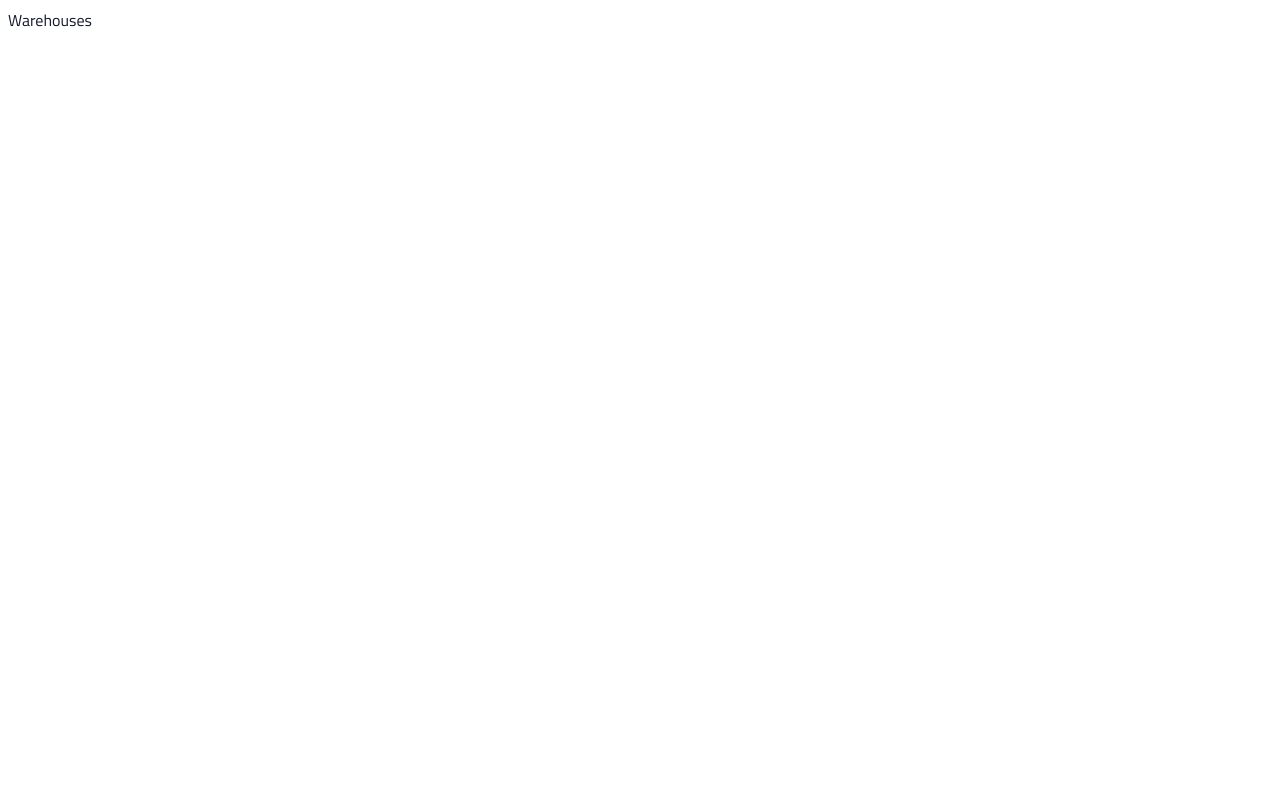
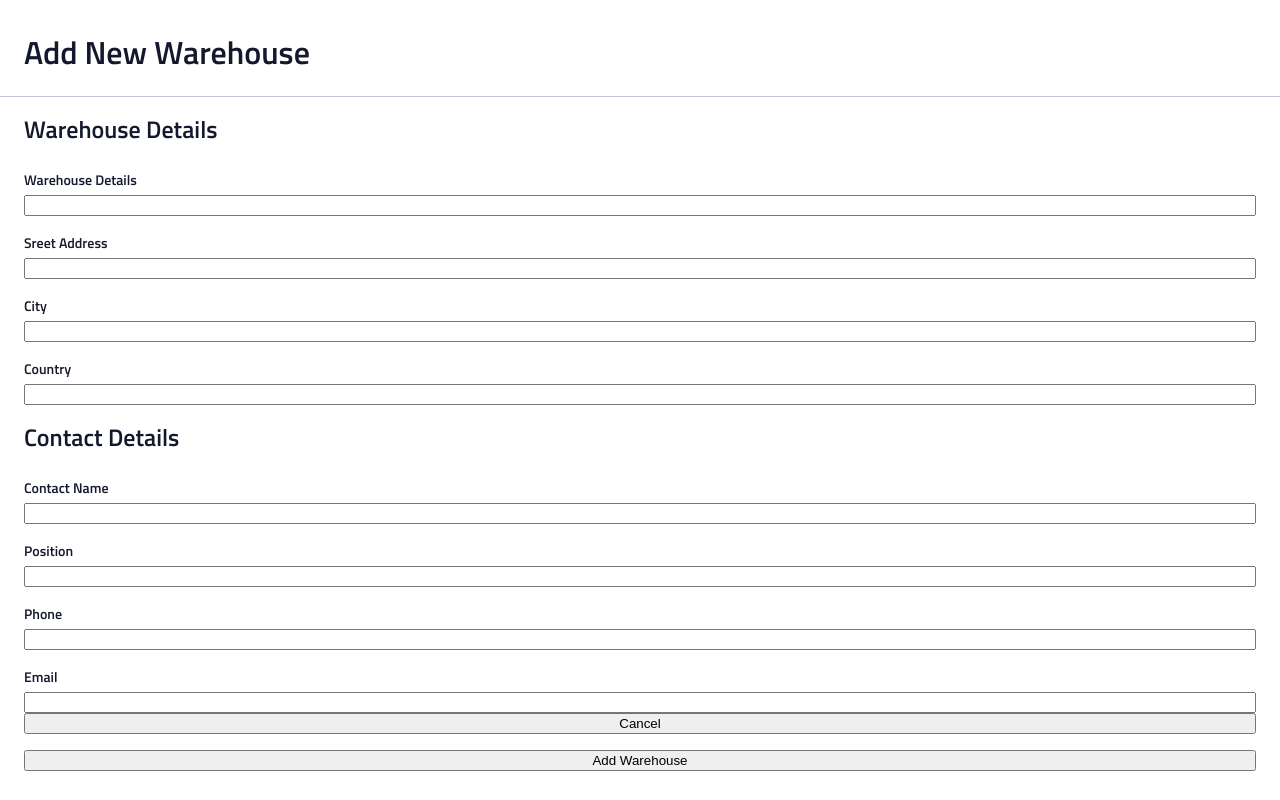
Before and after one commit to shanni6/instock-whistler, a React (Vite) app: page /warehouses in a window 1280 px wide. Built offline with nearby package versions, Linux system fonts and the light colour scheme.

Commit message:
navpreet-o23w-17: create AddNewWarehouse component folder and file structure, html layout and add some styles

```diff
--- a/src/App.scss
+++ b/src/App.scss
@@ -1,3 +1,4 @@
+@use "./styles/partials/reset";
 @use "./styles/partials/colors" as *;
 
 @import url("https://fonts.googleapis.com/css2?family=Titillium+Web:wght@400;600&display=swap");
--- /dev/null
+++ b/src/components/AddNewWarehouse/AddNewWarehouse.jsx
@@ -0,0 +1,90 @@
+import "./AddNewWarehouse.scss";
+
+function AddNewWarehouse() {
+  const getFormFields = (fields) => {
+    return fields.map((field) => (
+      <div className="add-new-warehouse-form__field" key={field.inputId}>
+        <label
+          className="add-new-warehouse-form__label"
+          htmlFor={field.inputId}
+        >
+          {field.labelText}
+        </label>
+        <input id={field.inputId} type={field.inputType} />
+      </div>
+    ));
+  };
+
+  const warehouseDetails = [
+    {
+      inputId: "warehouse-details",
+      inputType: "text",
+      labelText: "Warehouse Details",
+    },
+    {
+      inputId: "street-address",
+      inputType: "text",
+      labelText: "Sreet Address",
+    },
+    {
+      inputId: "city",
+      inputType: "text",
+      labelText: "City",
+    },
+    {
+      inputId: "country",
+      inputType: "text",
+      labelText: "Country",
+    },
+  ];
+
+  const contactDetails = [
+    {
+      inputId: "contact-name",
+      inputType: "text",
+      labelText: "Contact Name",
+    },
+    {
+      inputId: "position",
+      inputType: "text",
+      labelText: "Position",
+    },
+    {
+      inputId: "phone",
+      inputType: "tel",
+      labelText: "Phone",
+    },
+    {
+      inputId: "email",
+      inputType: "email",
+      labelText: "Email",
+    },
+  ];
+
+  return (
+    <section className="add-new-warehouse">
+      <h1 className="add-new-warehouse__page-header">Add New Warehouse</h1>
+
+      <form className="add-new-warehouse-form">
+        <div className="add-new-warehouse-form__section">
+          <h2 className="add-new-warehouse-form__header">Warehouse Details</h2>
+
+          {getFormFields(warehouseDetails)}
+        </div>
+
+        <div className="add-new-warehouse-form__section">
+          <h2 className="add-new-warehouse-form__header">Contact Details</h2>
+
+          {getFormFields(contactDetails)}
+        </div>
+
+        <div className="add-new-warehouse-form__section">
+          <input type="button" value="Cancel" />
+          <input type="submit" value="Add Warehouse" />
+        </div>
+      </form>
+    </section>
+  );
+}
+
+export default AddNewWarehouse;
--- /dev/null
+++ b/src/components/AddNewWarehouse/AddNewWarehouse.scss
@@ -0,0 +1,37 @@
+@use "./../../styles/partials/colors" as *;
+@use "./../../styles/partials/padding" as *;
+@use "./../../styles/partials/type-kit";
+
+.add-new-warehouse {
+  &__page-header {
+    @extend .page-header;
+
+    border-bottom: $secondary-cloud 0.0625rem solid;
+    padding: $padding-5 $padding-4 $padding-4;
+  }
+}
+
+.add-new-warehouse-form {
+  &__section {
+    display: flex;
+    flex-direction: column;
+    gap: $padding-3;
+    padding: 0 $padding-4;
+  }
+
+  &__header {
+    @extend .subheader;
+
+    padding: $padding-3 0 $padding-2;
+  }
+
+  &__field {
+    display: flex;
+    flex-direction: column;
+    gap: $padding-1;
+  }
+
+  &__label {
+    @extend .label;
+  }
+}
--- a/src/pages/Warehouses/Warehouses.jsx
+++ b/src/pages/Warehouses/Warehouses.jsx
@@ -1,7 +1,14 @@
 import "./Warehouses.scss";
 
+import AddNewWarehouse from "../../components/AddNewWarehouse/AddNewWarehouse";
+
 function Warehouses() {
-  return <div>Warehouses</div>;
+  return (
+    <div>
+      {/* Warehouses */}
+      <AddNewWarehouse />
+    </div>
+  );
 }
 
 export default Warehouses;
--- /dev/null
+++ b/src/styles/partials/_reset.scss
@@ -0,0 +1,5 @@
+body,
+h1,
+h2 {
+  margin: 0;
+}
```
